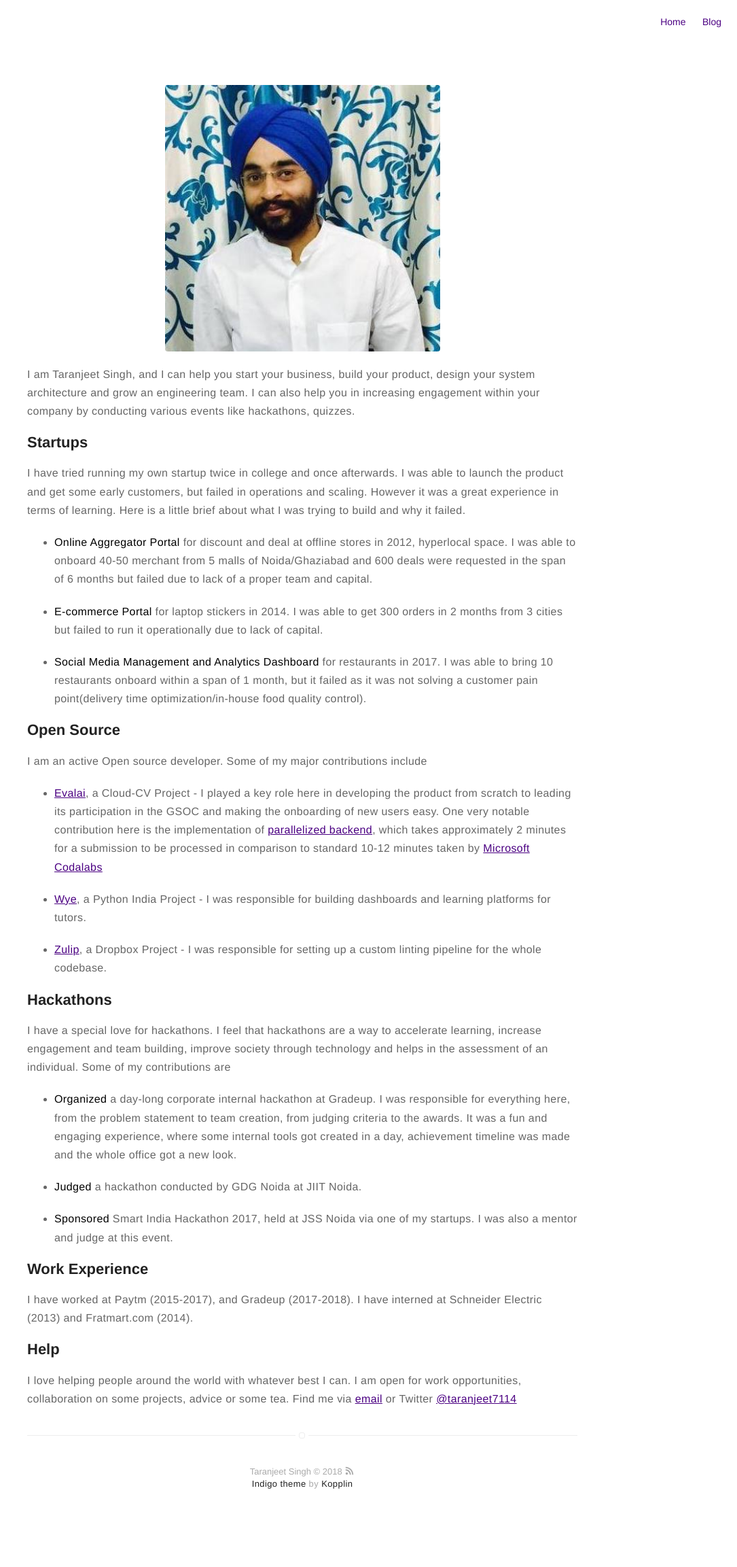
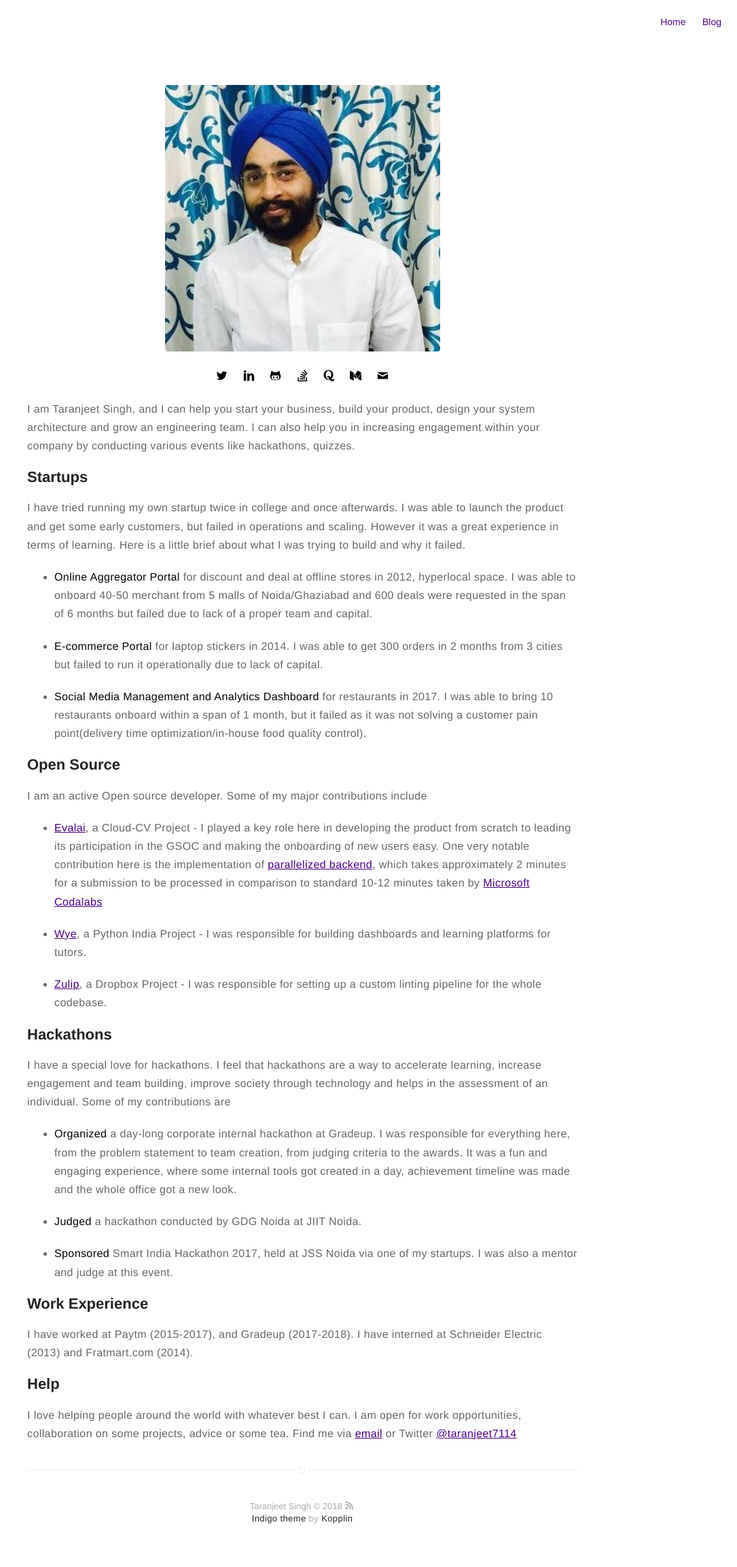
Before and after one commit to taranjeet/taranjeet.github.io, a Jekyll site: the page built from about.md, in a window 1280 px wide. Shown: the whole page at 68% size, without its empty margins (195-1280 px from the left). Built offline with Jekyll 4.4.1, drawn with Linux system fonts in a browser that asks for light colours; before the commit the page ends 2254 px from its top, so only the background shows below that.

Commit message:
Add social profile links in about us.

```diff
--- a/about.md
+++ b/about.md
@@ -3,6 +3,10 @@ title: About
 layout: page
 ---
 ![Profile Image]({{ site.url }}/{{ site.picture }})
+
+<center>
+{% include social-links.html %}
+</center>
 
 I am Taranjeet Singh, and I can help you start your business, build your product, design your system architecture and grow an engineering team. I can also help you in increasing engagement within your company by conducting various events like hackathons, quizzes.
 
```
